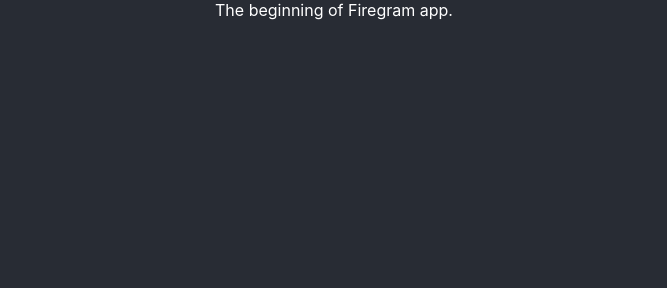
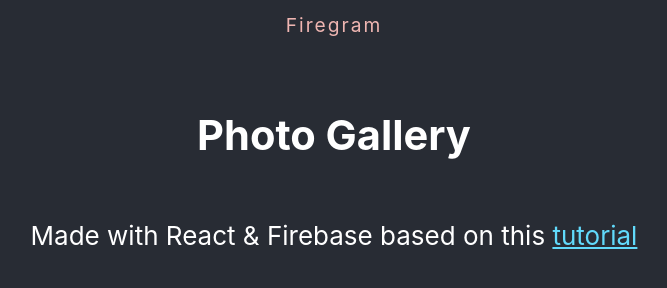
Before and after one commit to NorrisWu0/Tutorial-React-Firegram, a React app: page / in a window 1280 px wide. Shown: the whole page, without its empty margins (306-973 px from the left). Built offline with nearby package versions, Linux system fonts and the light colour scheme.

Commit message:
Created Heading Component

```diff
--- a/src/Firegram.js
+++ b/src/Firegram.js
@@ -1,9 +1,10 @@
+import Heading from './components/Heading';
 import './css/index.css';
 
 function App() {
   return (
     <div className="app">
-      The beginning of Firegram app.
+      <Heading/>
     </div>
   );
 }
--- /dev/null
+++ b/src/components/Heading.js
@@ -0,0 +1,14 @@
+import React from 'react'
+import '../css/heading.css'
+
+function Heading() {
+  return (
+    <div className='title'>
+      <h1>Firegram</h1>
+      <h2>Photo Gallery</h2>
+      <p>Made with React & Firebase based on this <a className='link' href='https://www.youtube.com/watch?v=vUe91uOx7R0&t=863s' target='_blank' rel="noreferrer">tutorial</a></p>
+    </div>
+  )
+}
+
+export default Heading
--- a/src/css/heading.css
+++ b/src/css/heading.css
@@ -39,12 +39,3 @@
 .title p {
   text-align: center;
 }
-
-@keyframes logo-spin {
-  from {
-    transform: rotate(0deg);
-  }
-  to {
-    transform: rotate(360deg);
-  }
-}
```
